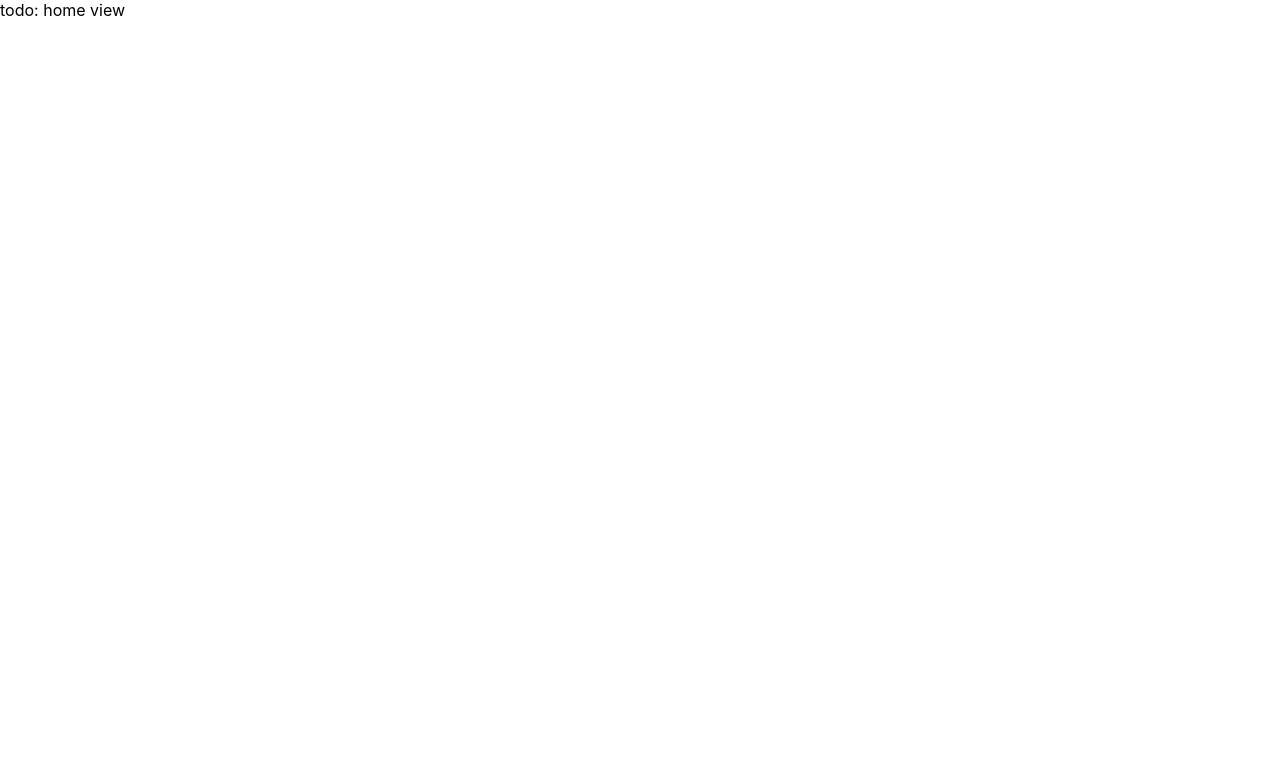
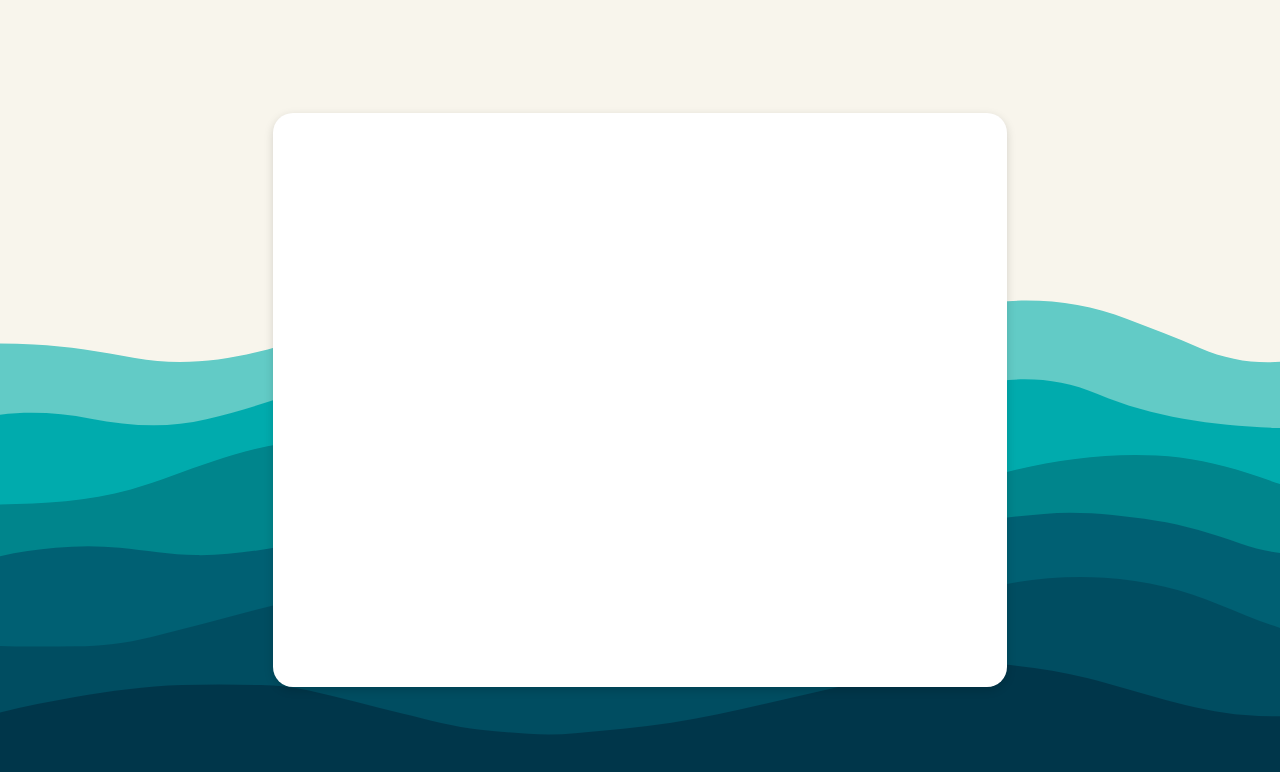
Before and after one commit to AlexSouzaSilvax/desafio-react-algaworks, a React (Create React App) app: page / in a window 1280 px wide. Shown: the top 772 px of the page. Built offline with nearby package versions, Linux system fonts and the light colour scheme.

Commit message:
app component

```diff
--- /dev/null
+++ b/src/components/App/App.jsx
@@ -0,0 +1,12 @@
+import React from "react";
+import { Container, Wrapper } from "./App.styles";
+
+function App() {
+  return (
+    <Wrapper>
+      <Container />
+    </Wrapper>
+  );
+}
+
+export default App;
--- /dev/null
+++ b/src/components/App/App.styles.js
@@ -0,0 +1,21 @@
+import styled from "styled-components";
+import bg from "../../assets/bg.svg";
+
+export const Wrapper = styled.div`
+  height: 100vh;
+  background-color: #f8f5ec;
+  background-image: url(${bg});
+  background-size: cover;
+  background-position: center center;
+  display: flex;
+  justify-content: center;
+  align-items: center;
+`;
+
+export const Container = styled.div`
+  width: 734px;
+  height: 574px;
+  background-color: #ffffff;
+  box-shadow: 0 3px 10px rgba(0, 0, 0, 0.15);
+  border-radius: 20px;
+`;
--- /dev/null
+++ b/src/components/App/index.js
@@ -0,0 +1 @@
+export { default } from "./App";
--- a/src/views/Home.view.jsx
+++ b/src/views/Home.view.jsx
@@ -1,7 +1,12 @@
 import React from "react";
+import App from "../components/App";
 
 function HomeView() {
-  return <div>todo: home view</div>;
+  return (
+    <div>
+      <App />
+    </div>
+  );
 }
 
 export default HomeView;
```
Also changed, not shown: src/assets/bg.svg (added).
